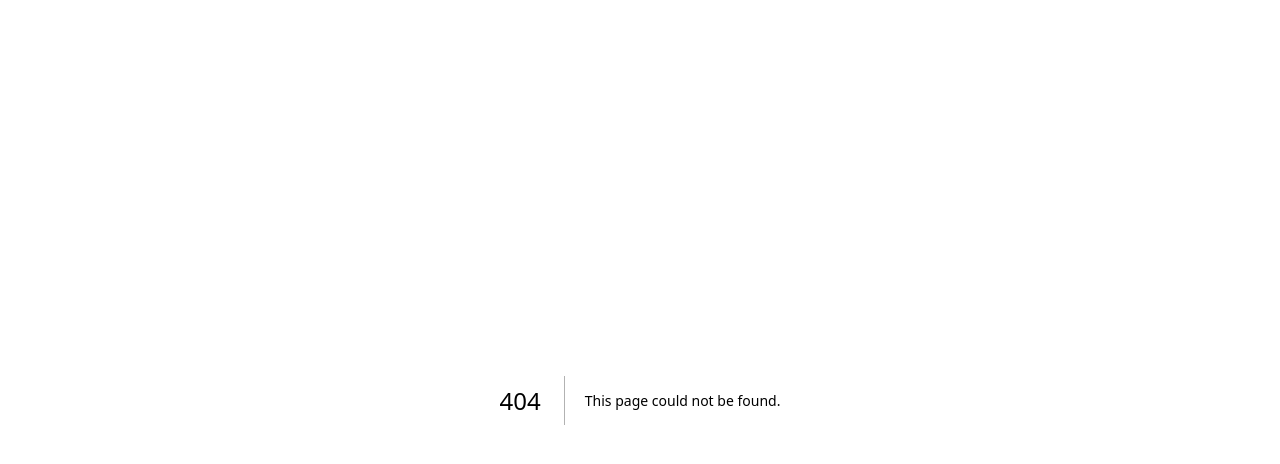
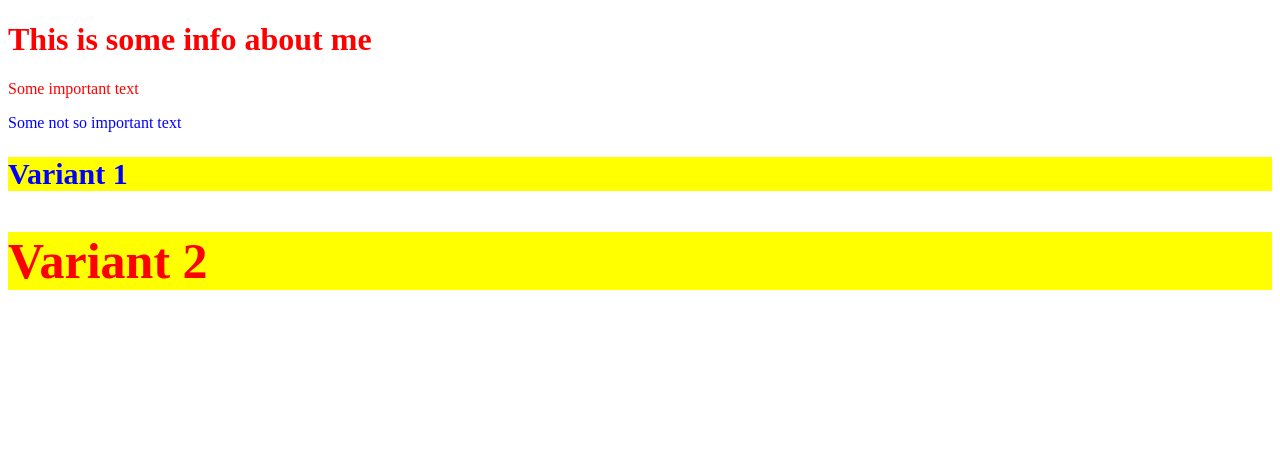
Before and after one commit to klezovics/juliana-react-tutorial, a Next.js app: page /about/styled_components in a window 1280 px wide. Before the commit this address had no page. Shown: the top 464 px of the page. Built offline with nearby package versions, Linux system fonts and the light colour scheme.

Commit message:
Add code examples

```diff
--- /dev/null
+++ b/src/pages/about/styled_components.tsx
@@ -0,0 +1,41 @@
+import ToDoList from "@/components/ToDoList";
+import styled from "styled-components";
+
+//F1: Can use CSS in JS using the styled object
+const StyledHeader = styled.h1`
+  color: red;
+`
+
+const H2Base = styled.h2`
+    color: blue;
+    background-color: yellow;
+`
+// F2 Inheritance
+const H2Variant1 = styled(H2Base)`
+    font-size: 30px;
+`
+const H2Variant2 = styled(H2Base)`
+    font-size: 50px;
+    color: red;
+`
+
+//F3 Conditional styling
+const ImportantP = styled.p`
+    color: ${(props) => props.isImportant ? 'red' : 'blue'};
+`
+
+const ToDoPage = () => {
+    return (
+        <>
+            <StyledHeader>This is some info about me</StyledHeader>
+            <ImportantP isImportant={true}>Some important text</ImportantP>
+            <ImportantP>Some not so important text</ImportantP>
+            <H2Variant1>Variant 1</H2Variant1>
+            <H2Variant2>Variant 2</H2Variant2>
+
+
+        </>
+    )
+}
+
+export default ToDoPage;
```
Also changed, not shown: src/pages/about/me.tsx (deleted, +0 -16 lines).
